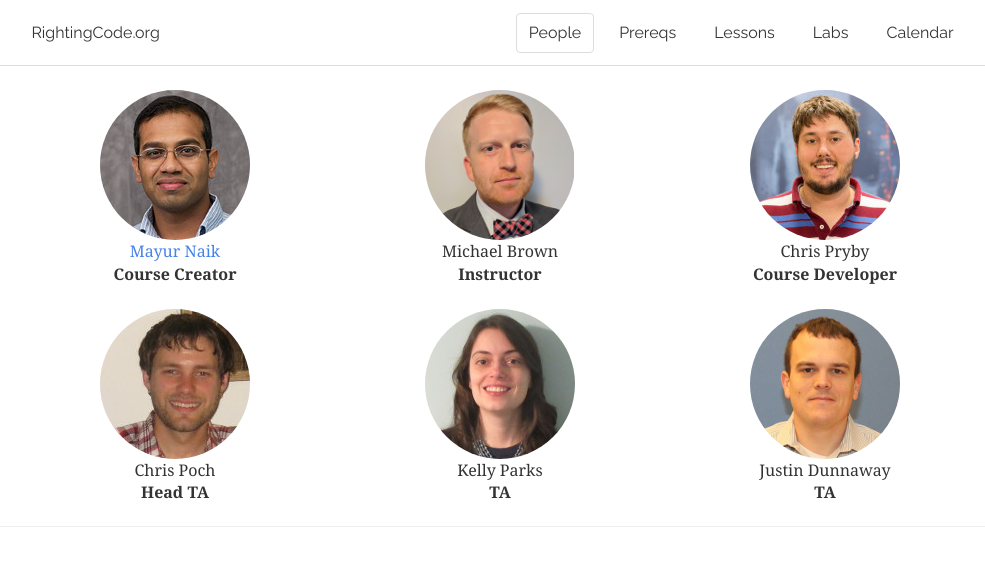
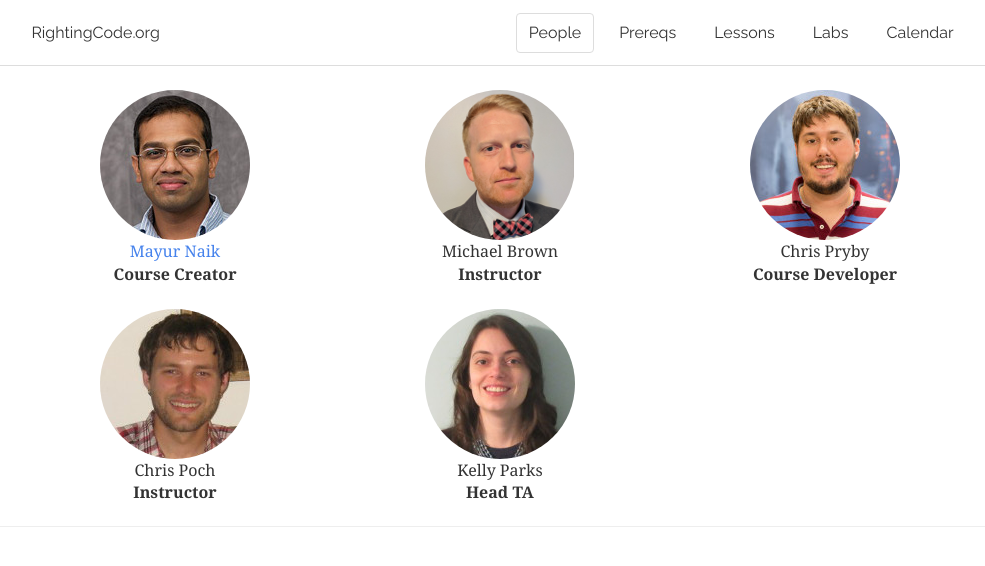
Before and after one commit to rightingcode/rightingcode.github.io, a Jekyll site: the page built from people.html, in a window 1280 px wide. Shown: the top 566 px of the page, without its empty margins (140-1125 px from the left). Built offline with Jekyll 4.4.1, drawn with Linux system fonts in a browser that asks for light colours; nearby versions of some CDN libraries.

Commit message:
Update titles

```diff
--- a/people.html
+++ b/people.html
@@ -29,21 +29,14 @@ layout: default
 		<center>
 			<img class="img-circle" src="images/chris_poch.jpg"/> <br>
 			Chris Poch<br>
-  			<b>Head TA</b><br>
+  			<b>Instructor</b><br>
 		</center>
 	</div>
 	<div class='col-md-4'>
 		<center>
 			<img class="img-circle" src="images/kelly_parks.jpg"/> <br>
 			Kelly Parks<br>
-  			<b>TA</b><br>
-		</center>
-	</div>
-	<div class='col-md-4'>
-		<center>
-			<img class="img-circle" src="images/justin_dunnaway.png"/> <br>
-			Justin Dunnaway<br>
-  			<b>TA</b><br>
+  			<b>Head TA</b><br>
 		</center>
 	</div>
 </div>
```
